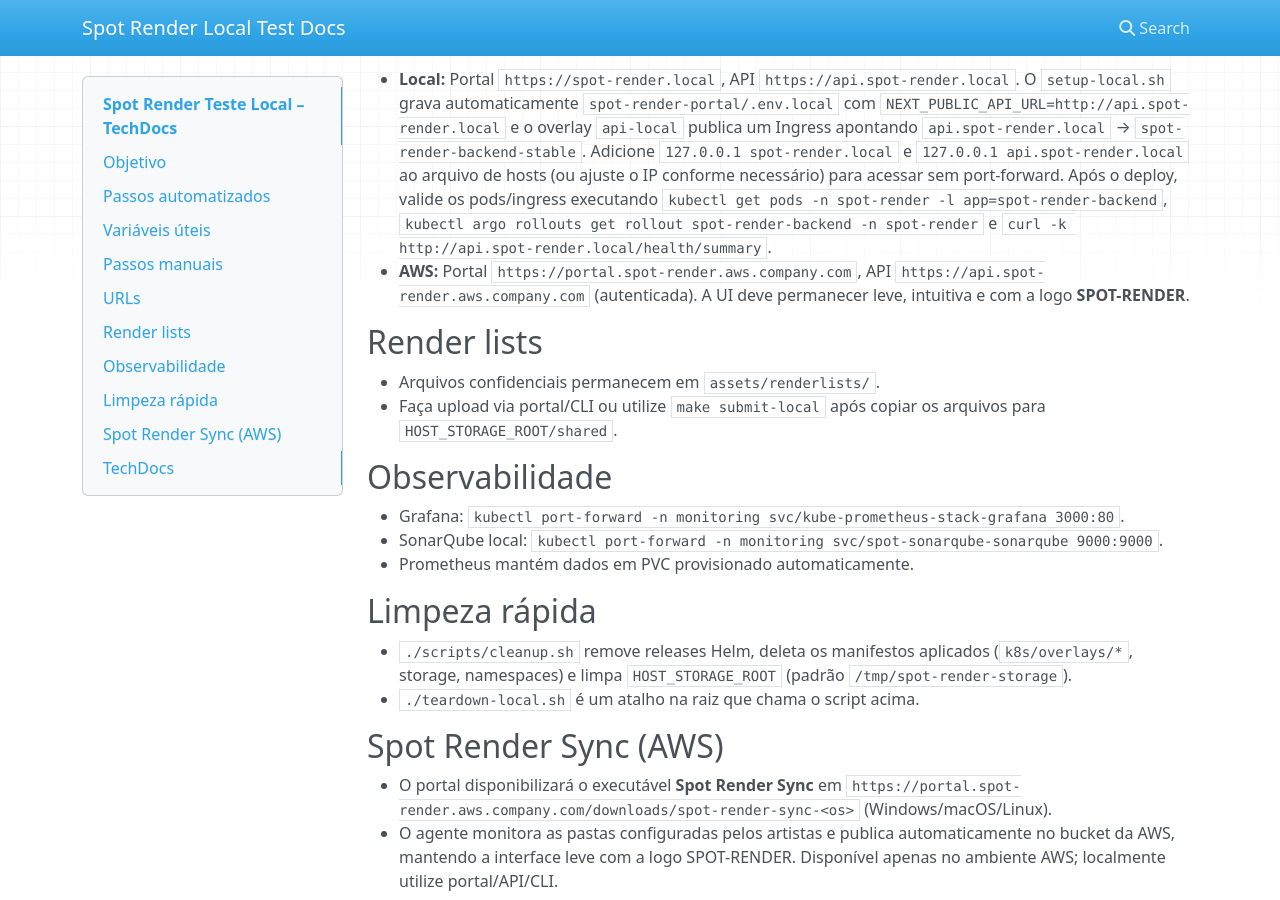
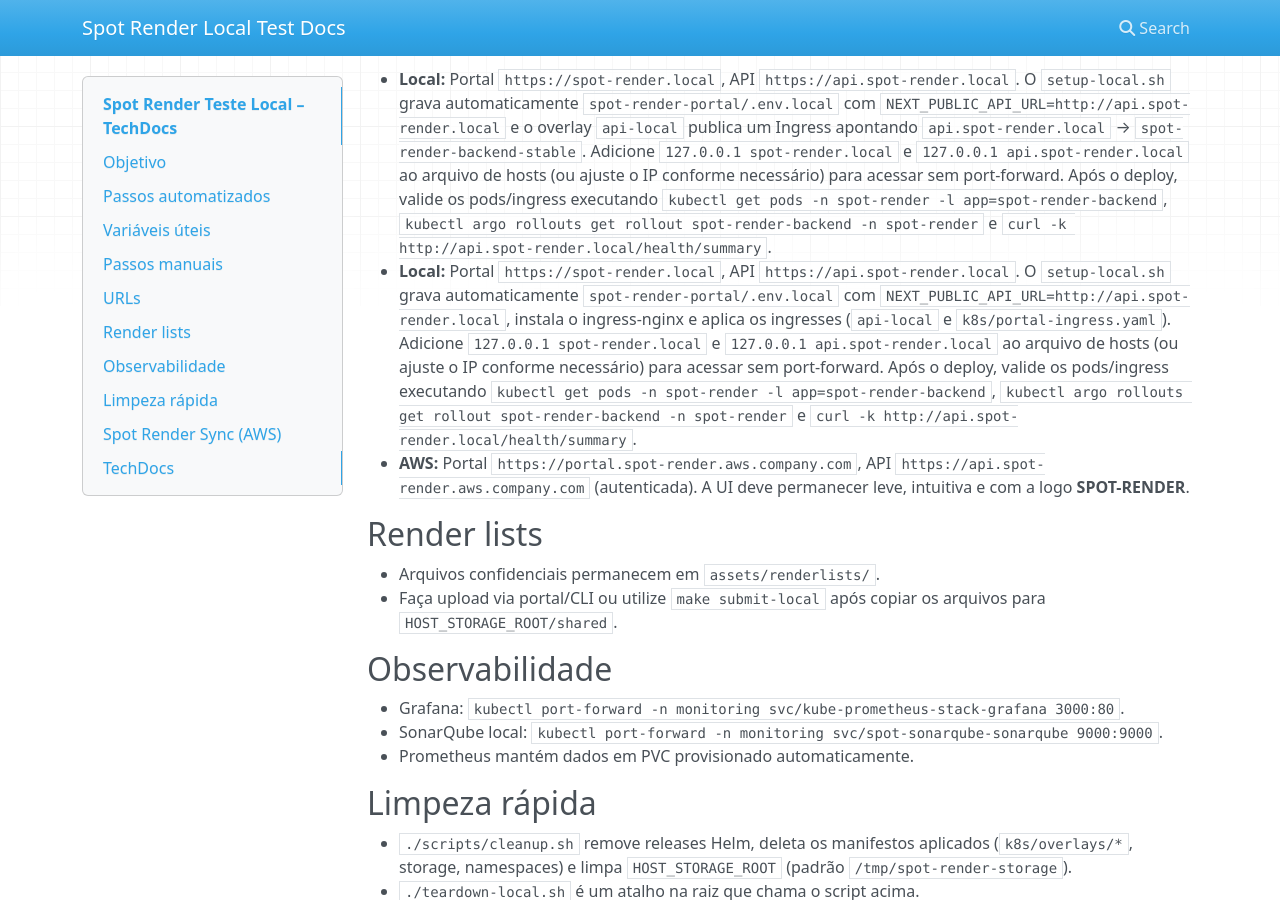
Before and after one commit to raafa001/spot-render-teste-local, an MkDocs documentation site: the page built from docs/index.md, in a window 1280 px wide and 900 px high, scrolled down 1175 px. Built offline with MkDocs 1.6.1, drawn with Linux system fonts in a browser that asks for light colours; nearby versions of some CDN libraries.

Commit message:
feat: ingress para portal local

```diff
--- a/docs/index.md
+++ b/docs/index.md
@@ -35,6 +35,7 @@
 
 ## URLs
 - **Local:** Portal `https://spot-render.local`, API `https://api.spot-render.local`. O `setup-local.sh` grava automaticamente `spot-render-portal/.env.local` com `NEXT_PUBLIC_API_URL=http://api.spot-render.local` e o overlay `api-local` publica um Ingress apontando `api.spot-render.local` → `spot-render-backend-stable`. Adicione `127.0.0.1 spot-render.local` e `127.0.0.1 api.spot-render.local` ao arquivo de hosts (ou ajuste o IP conforme necessário) para acessar sem port-forward. Após o deploy, valide os pods/ingress executando `kubectl get pods -n spot-render -l app=spot-render-backend`, `kubectl argo rollouts get rollout spot-render-backend -n spot-render` e `curl -k http://api.spot-render.local/health/summary`.
+- **Local:** Portal `https://spot-render.local`, API `https://api.spot-render.local`. O `setup-local.sh` grava automaticamente `spot-render-portal/.env.local` com `NEXT_PUBLIC_API_URL=http://api.spot-render.local`, instala o ingress-nginx e aplica os ingresses (`api-local` e `k8s/portal-ingress.yaml`). Adicione `127.0.0.1 spot-render.local` e `127.0.0.1 api.spot-render.local` ao arquivo de hosts (ou ajuste o IP conforme necessário) para acessar sem port-forward. Após o deploy, valide os pods/ingress executando `kubectl get pods -n spot-render -l app=spot-render-backend`, `kubectl argo rollouts get rollout spot-render-backend -n spot-render` e `curl -k http://api.spot-render.local/health/summary`.
 - **AWS:** Portal `https://portal.spot-render.aws.company.com`, API `https://api.spot-render.aws.company.com` (autenticada). A UI deve permanecer leve, intuitiva e com a logo **SPOT-RENDER**.
 
 ## Render lists
```
Also changed, not shown: README.md (+2 -0 lines), 2 other files.
